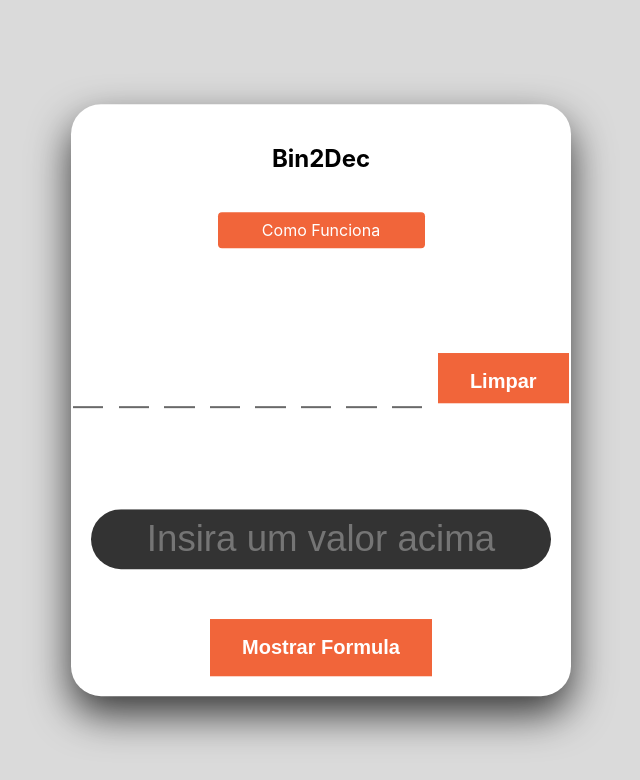
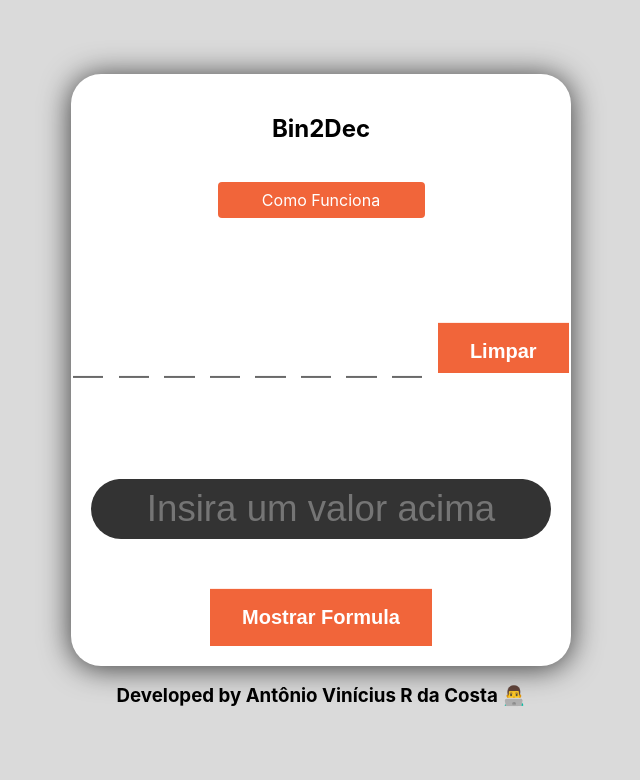
Before and after one commit to antonvinicius/bin2dec, a React (Create React App) app: page / in a window 1280 px wide. Shown: the top 780 px of the page, without its empty margins (319-959 px from the left). Built offline with nearby package versions, Linux system fonts and the light colour scheme.

Commit message:
Add credits to dev

```diff
--- a/src/Components/App.js
+++ b/src/Components/App.js
@@ -3,12 +3,16 @@ import React from "react"
 import '../index.css'
 import Header from "./Header"
 import BinaryInput from "./BinaryInput"
+import Footer from "./Footer"
 
 function App() {
   return (
-    <div className="box">
-      <Header />
-      <BinaryInput />
+    <div className="app">
+      <div className="box">
+        <Header />
+        <BinaryInput />
+      </div>
+      <Footer />
     </div>
   )
 }
--- /dev/null
+++ b/src/Components/Footer.js
@@ -0,0 +1,9 @@
+import React from "react"
+
+function Footer() {
+    return (
+        <h3 style={{textAlign: 'center'}}>Developed by Antônio Vinícius R da Costa <span role="img" aria-label="programmer">👨‍💻</span></h3>
+    )
+}
+
+export default Footer
--- a/src/index.css
+++ b/src/index.css
@@ -20,15 +20,19 @@ body {
   unicode-bidi: bidi-override;
 }
 
-.box {
+.app {
   position: absolute;
   top: 50%;
   left: 50%;
   transform: translate(-50%, -50%);
+}
+
+.box {
+  position: relative;
   margin: auto;
   width: 500px;
   background-color: white;
-  box-shadow: 0px 18px 40px 0px rgba(0,0,0,0.75);
+  box-shadow: 0px 2px 30px 0px rgba(0,0,0,0.75);
   padding: 20px;
   border-radius: 30px;
 }
```
